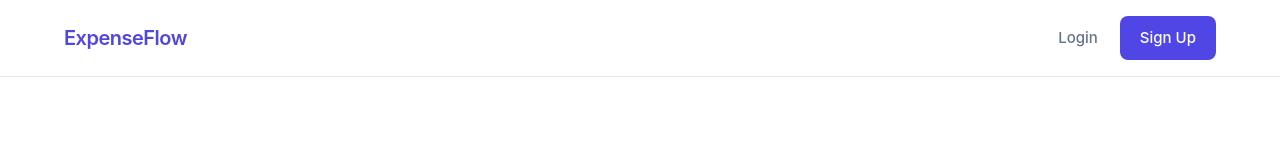
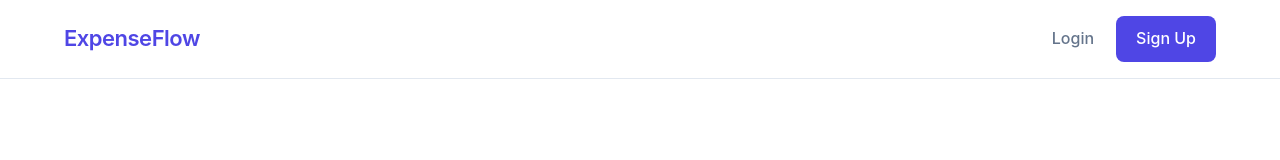
Before and after one commit to Nrsingh12/EpenseFlow_FullStackProject, a React (Create React App) app in the folder frontend/: page / in a window 1280 px wide. Shown: the top 160 px of the page. Built offline with nearby package versions, Linux system fonts and the light colour scheme; no server answers.

Commit message:
Increase font sizes in Navbar for improved readability

```diff
--- a/frontend/src/components/Navbar.css
+++ b/frontend/src/components/Navbar.css
@@ -17,7 +17,7 @@
 }
 
 .navbar-brand {
-  font-size: 1.25rem;
+  font-size: 1.375rem;
   font-weight: 600;
   color: var(--primary);
   text-decoration: none;
@@ -42,7 +42,7 @@
   transition: all 0.2s ease;
   padding: 0.5rem 0.875rem;
   border-radius: var(--radius-sm);
-  font-size: 0.9375rem;
+  font-size: 1rem;
 }
 
 .navbar-link:hover {
@@ -52,7 +52,7 @@
 
 .navbar-user {
   color: var(--text-medium);
-  font-size: 0.875rem;
+  font-size: 0.9375rem;
   font-weight: 500;
   padding: 0.5rem 0.875rem;
   background: #f8fafc;
@@ -69,7 +69,7 @@
   font-weight: 500;
   text-decoration: none;
   transition: all 0.2s ease;
-  font-size: 0.9375rem;
+  font-size: 1rem;
 }
 
 .navbar-button:hover {
```
